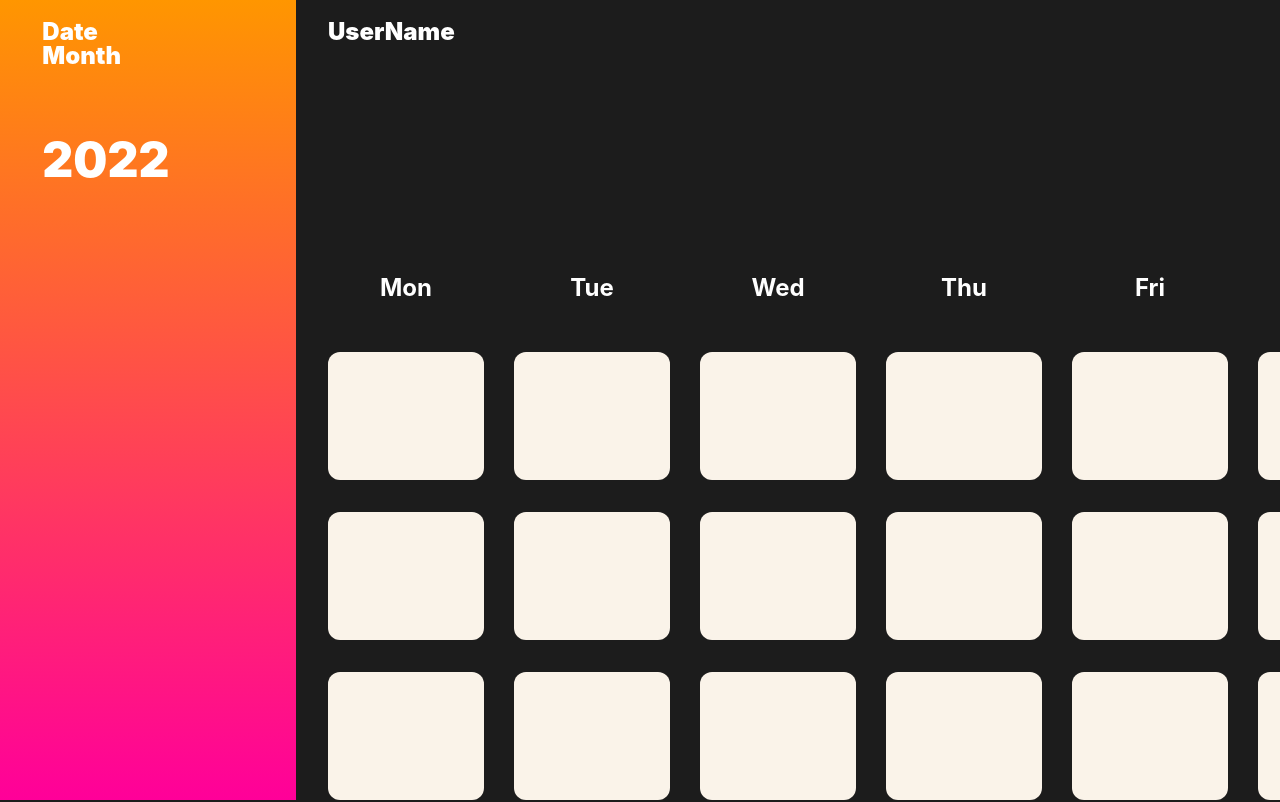
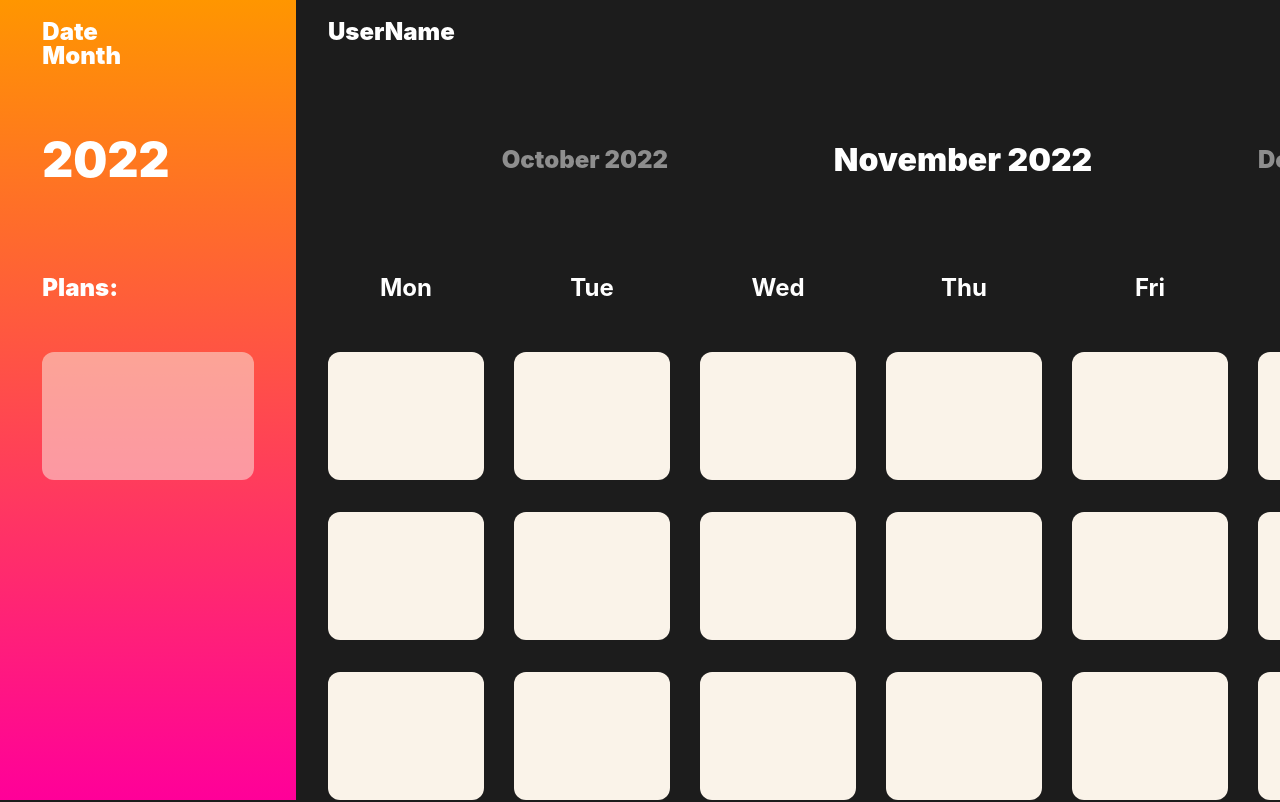
Before and after one commit to alexkior/seagulendar, a React (Vite) app in the folder client/: page / in a window 1280 px wide. Shown: the top 802 px of the page. Built offline with nearby package versions, Linux system fonts and the light colour scheme.

Commit message:
Fix layouts, add calendar controller test elements, add sidebar block list test elements

```diff
--- a/client/src/components/Calendar/components/CalendarController/CalendarController.module.scss
+++ b/client/src/components/Calendar/components/CalendarController/CalendarController.module.scss
@@ -3,4 +3,39 @@
   min-height: 64px;
   grid-column: 1 / 8;
   grid-row: 0 / 1;
+
+  display: grid;
+  grid-template-columns: repeat(7, 154px);
+  grid-template-rows: 128px;
+  justify-items: stretch;
+  align-content: stretch;
+  gap: 32px;
 }
+
+
+.CalendarController__previous {
+  grid-column: 1 / 3;
+  align-self: center;
+  justify-self: end;
+  font-size: 24px;
+  font-weight: 900;
+  opacity: 50%;
+}
+
+.CalendarController__current {
+  grid-column: 3 / 6;
+  align-self: center;
+  justify-self: center;
+  font-size: 32px;
+  font-weight: 900;
+}
+
+.CalendarController__next {
+  grid-column: 6 / 8;
+  align-self: center;
+  justify-self: start;
+  font-size: 24px;
+  font-weight: 900;
+  opacity: 50%;
+
+}
--- a/client/src/components/Calendar/components/CalendarController/CalendarController.tsx
+++ b/client/src/components/Calendar/components/CalendarController/CalendarController.tsx
@@ -4,7 +4,15 @@ import styles from './CalendarController.module.scss'
 const CalendarController: React.FC = function CalendarController() {
   return (
     <div className={styles.CalendarController}>
-
+      <div className={styles.CalendarController__previous}>
+        October 2022
+      </div>
+      <div className={styles.CalendarController__current}>
+        November 2022
+      </div>
+      <div className={styles.CalendarController__next}>
+        December 2022
+      </div>
     </div>
   )
 }
--- a/client/src/components/Header/Header.module.scss
+++ b/client/src/components/Header/Header.module.scss
@@ -1,6 +1,8 @@
 .Header {
   width: 100%;
   min-height: 64px;
+  max-width: 1270px;
+
   display: grid;
   grid-template-columns: repeat(7, 154px);
   grid-template-rows: 64px;
--- a/client/src/components/Sidebar/Sidebar.module.scss
+++ b/client/src/components/Sidebar/Sidebar.module.scss
@@ -4,6 +4,7 @@
   position: sticky;
   top: 0;
   width: 100%;
+  min-width: 250px;
   height: auto;
   min-height: 100vh;
   background: linear-gradient(180deg, #FF9600 0%, #FF0099 100%, #FF2E6A 100%);
--- a/client/src/components/Sidebar/components/SidebarBlockList/SidebarBlockList.module.scss
+++ b/client/src/components/Sidebar/components/SidebarBlockList/SidebarBlockList.module.scss
@@ -9,3 +9,48 @@
   align-items: flex-start;
   justify-content: flex-start;
 }
+
+.SidebarBlock {
+  width: 100%;
+  min-height: 64px;
+  grid-column: 2 / 7;
+  grid-row: auto;
+
+  display: grid;
+  grid-template-columns: 1fr;
+  grid-auto-rows: 64px repeat(auto-fill, 128px);
+  justify-items: stretch;
+  align-content: stretch;
+  row-gap: 32px;
+}
+
+.SidebarBlock__title {
+  min-height: 64px;
+  grid-row: 0 / 2;
+  font-size: 24px;
+  font-weight: 900;
+  padding: 0px;
+  margin: 0px;
+  display: flex;
+  align-items: center;
+
+}
+
+.SidebarBlock__test_element {
+  background-color: #FAF3E9;
+  border-radius: 12px;
+  min-width: 156px;
+  min-height: 128px;
+  width: 100%;
+  height: 100%;
+}
+
+.SidebarBlock__test_element_empty {
+  background-color: #FAF3E9;
+  border-radius: 12px;
+  min-width: 156px;
+  min-height: 128px;
+  width: 100%;
+  height: 100%;
+  opacity: 50%;
+}
--- a/client/src/components/Sidebar/components/SidebarBlockList/SidebarBlockList.tsx
+++ b/client/src/components/Sidebar/components/SidebarBlockList/SidebarBlockList.tsx
@@ -4,10 +4,15 @@ import styles from './SidebarBlockList.module.scss'
 const SidebarBlockList: React.FC = function SidebarBlockList() {
   return (
     <div className={styles.SidebarBlockList}>
+      <div className={styles.SidebarBlock}>
+        <h3 className={styles.SidebarBlock__title}>
+          Plans:
+        </h3>
 
-      {/* <div className={styles.SidebarBlock__test_element}>
+        <div className={styles.SidebarBlock__test_element_empty}>
 
-      </div> */}
+        </div>
+      </div>
     </div>
   )
 }
```
